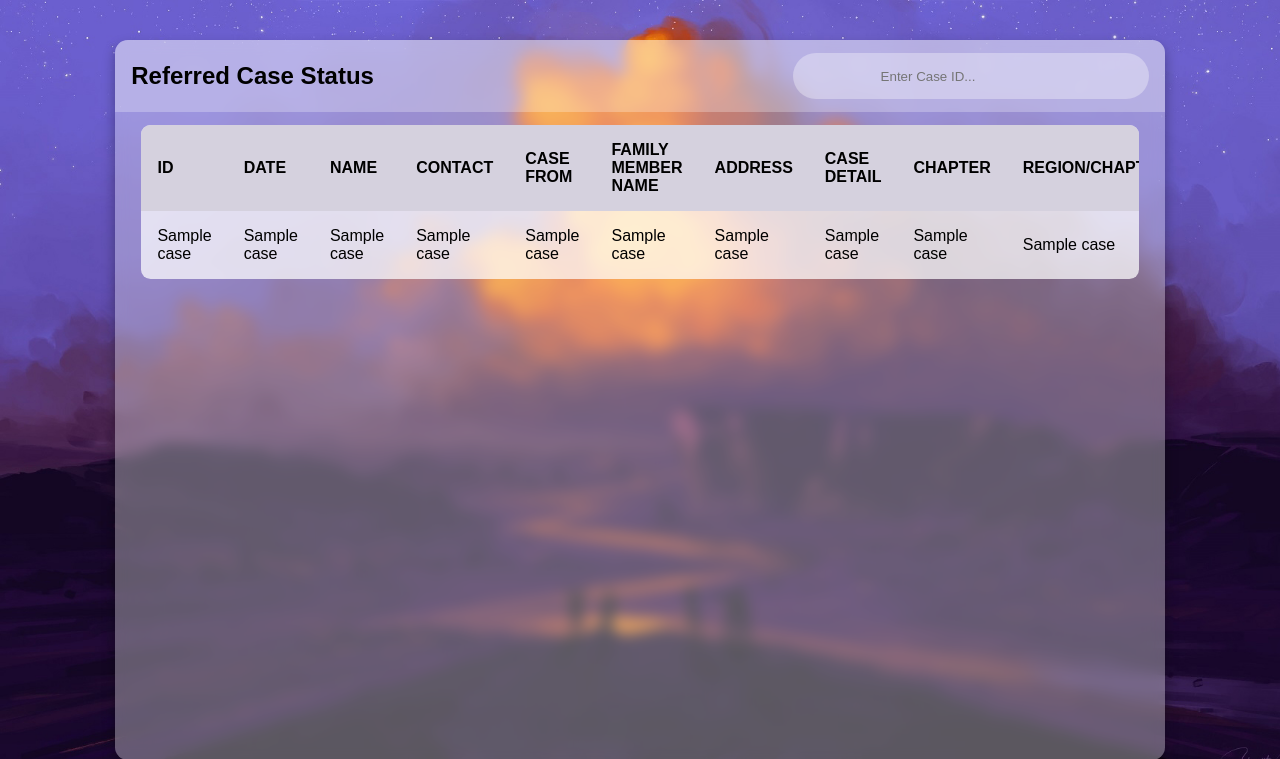
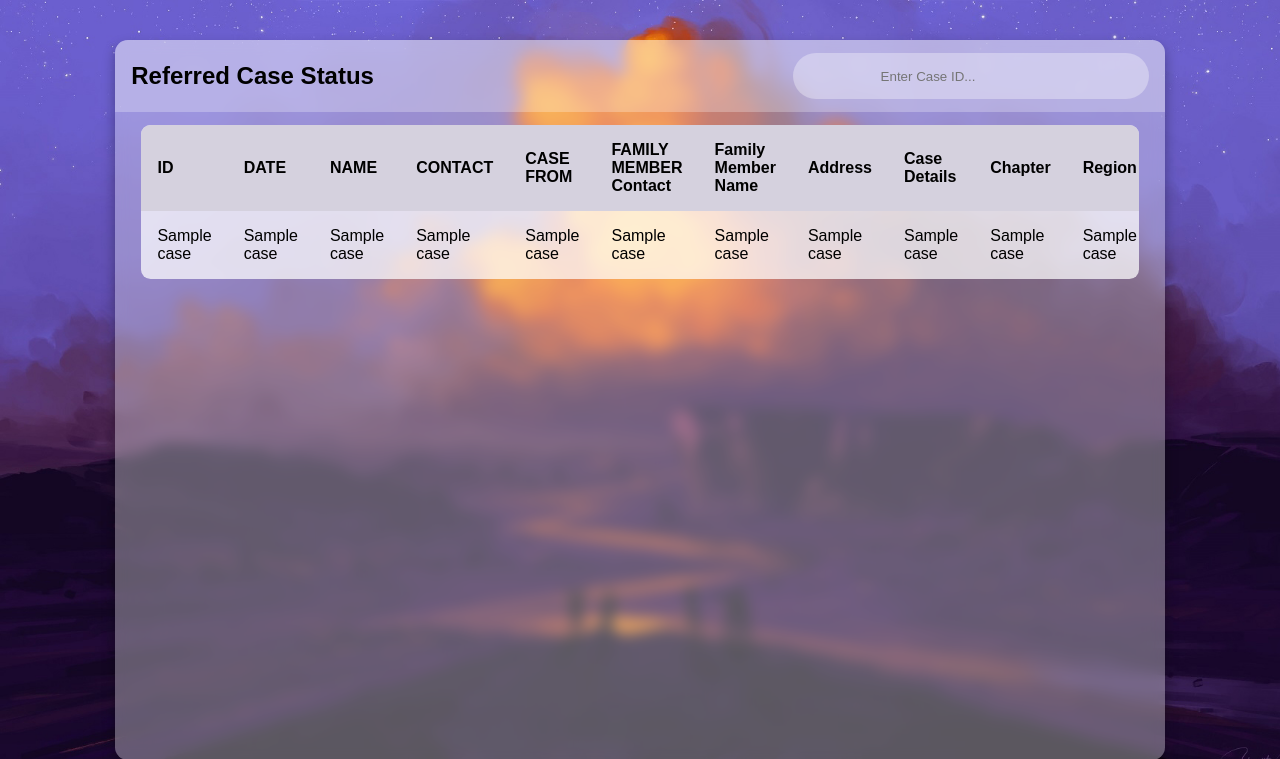
Before and after one commit to talhabinfaisal2510/kk-operations, a Flask app: template templates/referred_case_status.html in a window 1280 px wide. Shown: the top 759 px of the page. Run offline with Flask 3, Linux system fonts and the light colour scheme; the template is opened without the code that fills it: most values are stand-ins (such as "Sample title", 1, 10 or a date in 2020); parts of the project's set-up code (start-up, migrations or seed data) failed here and were passed over.

```diff
--- a/templates/index.html
+++ b/templates/index.html
@@ -31,7 +31,7 @@
         >
       </div>
 
-      <header>hello</header>
+      <header></header>
 
       <form action="/submit" method="POST" class="form">
         <!-- Date -->
--- a/templates/referred_case_status.html
+++ b/templates/referred_case_status.html
@@ -11,14 +11,12 @@
       href="{{ url_for('static', filename='case.css') }}"
     />
 
-
     <script src="{{ url_for('static', filename='case.js') }}">
-  window.onload = function() {
-    if (window.history && window.history.replaceState) {
-      window.history.replaceState(null, null, window.location.href); // Removes the page from the history stack
-    }
-  }
-
+      window.onload = function() {
+        if (window.history && window.history.replaceState) {
+          window.history.replaceState(null, null, window.location.href); // Removes the page from the history stack
+        }
+      }
     </script>
   </head>
 
@@ -51,13 +49,14 @@
               <th>NAME</th>
               <th>CONTACT</th>
               <th>CASE FROM</th>
-              <th>FAMILY MEMBER NAME</th>
-              <th>ADDRESS</th>
-              <th>CASE DETAIL</th>
-              <th>CHAPTER</th>
-              <th>REGION/CHAPTER</th>
-              <th>PENDING CASE NUMBER</th>
-              <th>STATUS</th>
+              <th>FAMILY MEMBER Contact</th>
+              <th>Family Member Name</th>
+              <th>Address</th>
+              <th>Case Details</th>
+              <th>Chapter</th>
+              <th>Region</th>
+              <th>Pending Case Number</th>
+              <th>Status</th>
             </tr>
           </thead>
           <tbody>
@@ -73,7 +72,8 @@
               <td>{{ case_data[8] }}</td>
               <td>{{ case_data[9] }}</td>
               <td>{{ case_data[10] }}</td>
-              <td class="status">{{ case_data[11] }}</td>
+              <td>{{ case_data[11] }}</td>
+              <td class="status">{{ case_data[12] }}</td>
             </tr>
           </tbody>
         </table>
@@ -82,7 +82,6 @@
       <!-- Display error message if case not found -->
       <div class="error-message">{{ error_message }}</div>
       {% endif %}
-
     </main>
   </body>
 </html>
```
